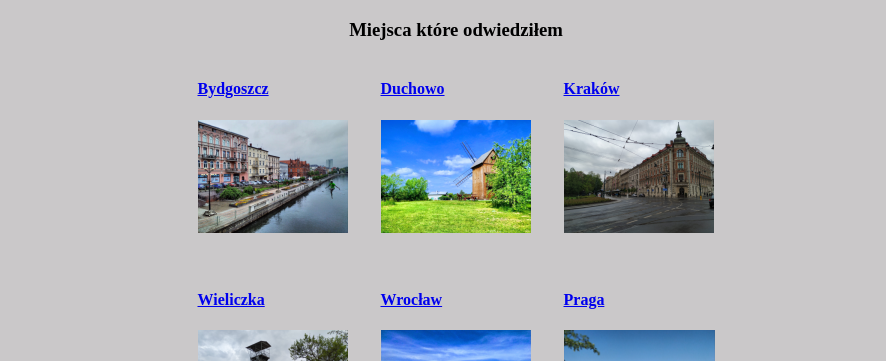
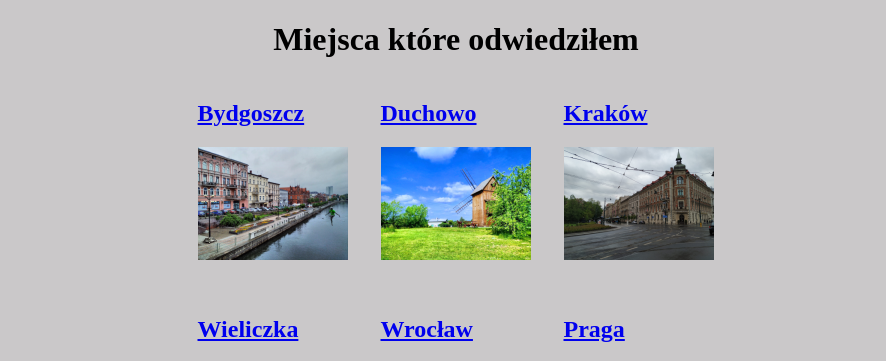
Before and after one commit to Dekstryn/homepage_gulp, a website: page src/content/miejsca.html in a window 1280 px wide. Shown: the top 361 px of the page, 184-1070 px from the left. Drawn offline with nearby package versions, Linux system fonts and the light colour scheme; files that its build step writes are made by us from their sources.

Commit message:
Updated div title class and page title class

```diff
--- a/src/content/miejsca.html
+++ b/src/content/miejsca.html
@@ -45,44 +45,44 @@
       </nav>
     </header>
     <main class="cities">
-      <h3 class="cities__h3">
+      <h1 class="cities__h1">
         Miejsca które odwiedziłem
-      </h3>
+      </h1>
       <div class="cities__box">
         <div class="cities__box--one">
-          <h4 class="cities__h4">
+          <h2 class="cities__h2">
             <a class="cities__ahref" href="bydgoszcz.html">Bydgoszcz</a>
-          </h4>
+          </h2>
           <a class="cities__ahref" href="bydgoszcz.html"><img class="cities__img" src="../assets/img/bydgoszcz_mini.png" alt="Linoskoczek nad Brdą w Bydgoszczy"></a>
         </div>
         <div class="cities__box--one">
-          <h4 class="cities__h4">
+          <h2 class="cities__h2">
             <a class="cities__ahref" href="duchowo.html">Duchowo</a>
-          </h4>
+          </h2>
           <a class="cities__ahref" href="duchowo.html"><img class="cities__img" src="../assets/img/duchowo_mini.png" alt="Zabytkowy wiatrak Koźlak"></a>
         </div>
         <div class="cities__box--one">
-          <h4 class="cities__h4">
+          <h2 class="cities__h2">
             <a class="cities__ahref" href="krakow.html">Kraków</a>
-          </h4>
+          </h2>
           <a class="cities__ahref" href="krakow.html"><img class="cities__img" src="../assets/img/krakow_mini.png"	alt="Zabytkowa kamienica Kraków" ></a>
         </div>
         <div class="cities__box--one">
-          <h4 class="cities__h4">
+          <h2 class="cities__h2">
             <a class="cities__ahref" href="wieliczka.html">Wieliczka</a>
-          </h4>
+          </h2>
         <a class="cities__ahref" href="wieliczka.html"><img class="cities__img" src="../assets/img/wieliczka_mini.png"	alt="Szyb Górsko w Wieliczce" ></a>
         </div>
         <div class="cities__box--one">
-          <h4 class="cities__h4">
+          <h2 class="cities__h2">
             <a class="cities__ahref" href="wroclaw.html">Wrocław</a>
-          </h4>
+          </h2>
           <a class="cities__ahref" href="wroclaw.html"><img class="cities__img" src="../assets/img/wroclaw_mini.png"	alt="Plac społeczny" ></a>
         </div>
         <div class="cities__box--one">
-          <h4 class="cities__h4">
+          <h2 class="cities__h2">
             <a class="cities__ahref" href="praga.html">Praga</a>
-          </h4>
+          </h2>
           <a class="cities__ahref" href="praga.html"><img class="cities__img" src="../assets/img/Praga/praga_2_i.png"	alt="Widok na Pragę" ></a>
         </div>
       </div>
```
